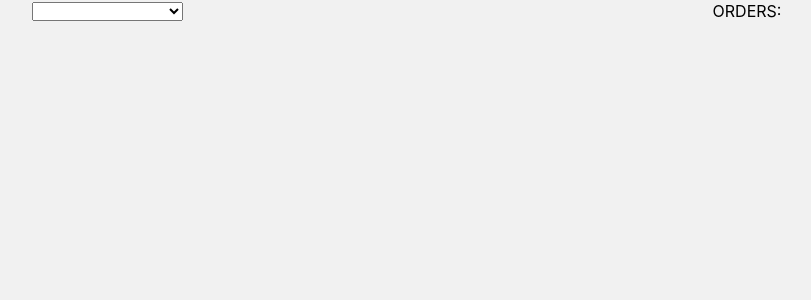
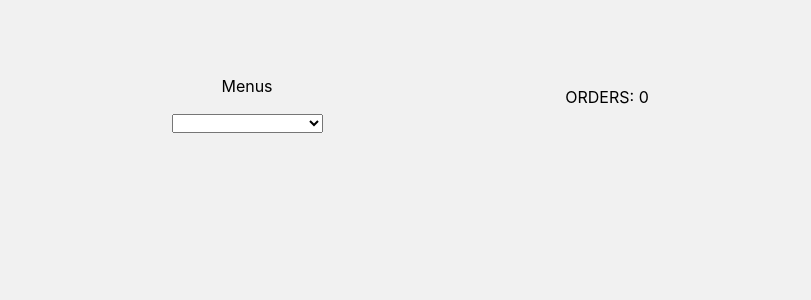
Before and after one commit to knnthcrtl1/oop-midterm, a React (Create React App) app: page / in a window 1280 px wide. Shown: the top 300 px of the page, without its empty margins (213-1024 px from the left). Built offline with nearby package versions, Linux system fonts and the light colour scheme.

Commit message:
fix ui in milktea

```diff
--- a/src/pages/milktea/MilkTeas.tsx
+++ b/src/pages/milktea/MilkTeas.tsx
@@ -77,12 +77,12 @@ function MilkTeas() {
 
     console.log("data =>", data);
     navigate("/checkout");
-
   };
 
   return (
     <div className="list__item">
       <div>
+        <p>Menus</p>
         <select onChange={handleOrderItem}>
           <option></option>
           {list.map((item) => (
@@ -128,7 +128,7 @@ function MilkTeas() {
         )}
       </div>
       <div>
-        <div>ORDERS:</div>
+        <div>ORDERS: {orderList?.length}</div>
         <div>
           {orderList.map((item: any) => (
             <OrderItem
--- a/src/pages/milktea/milktea.css
+++ b/src/pages/milktea/milktea.css
@@ -35,6 +35,14 @@
   display: flex;
   align-items: center;
   flex-direction: row;
+  width: 100%;
+  margin: auto;
+  max-width: 720px;
+  margin-top: 60px;
+}
+
+.tea__sizes p {
+  cursor: pointer;
 }
 
 .list__item > div {
```
